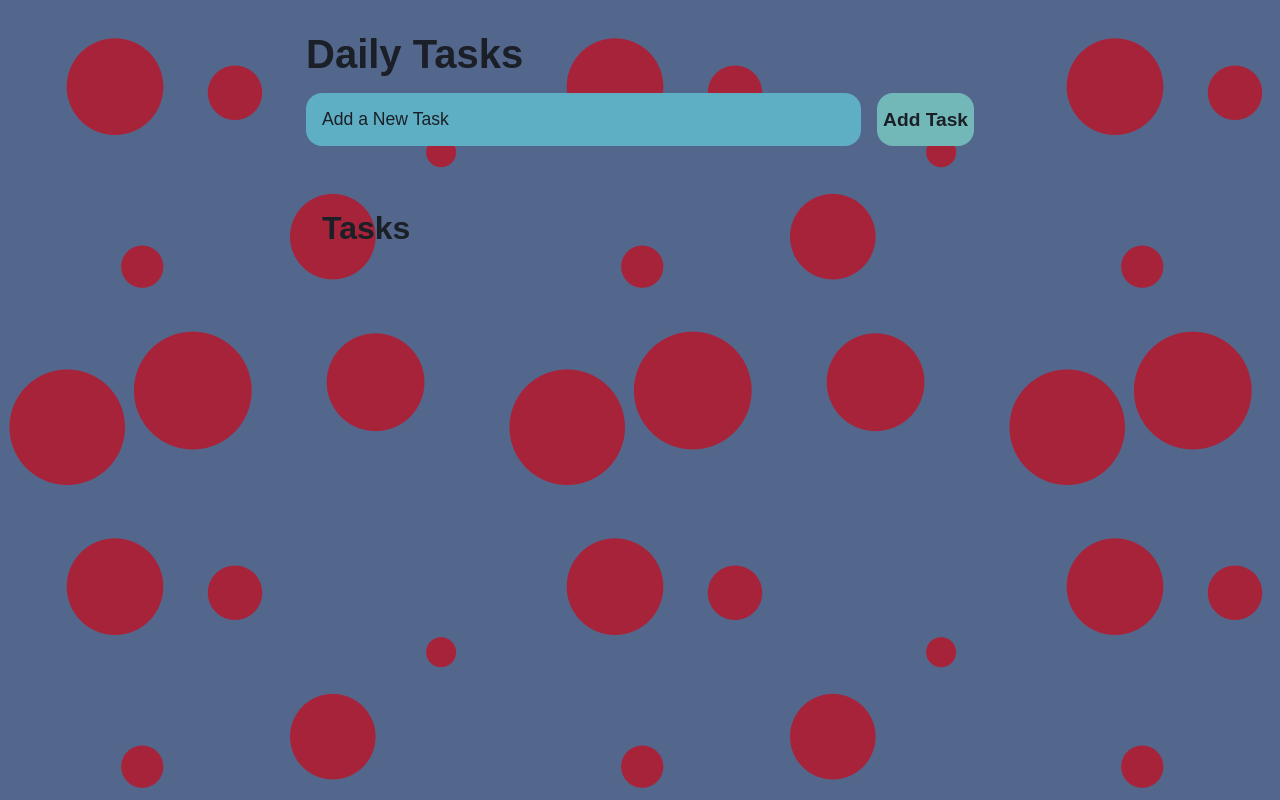
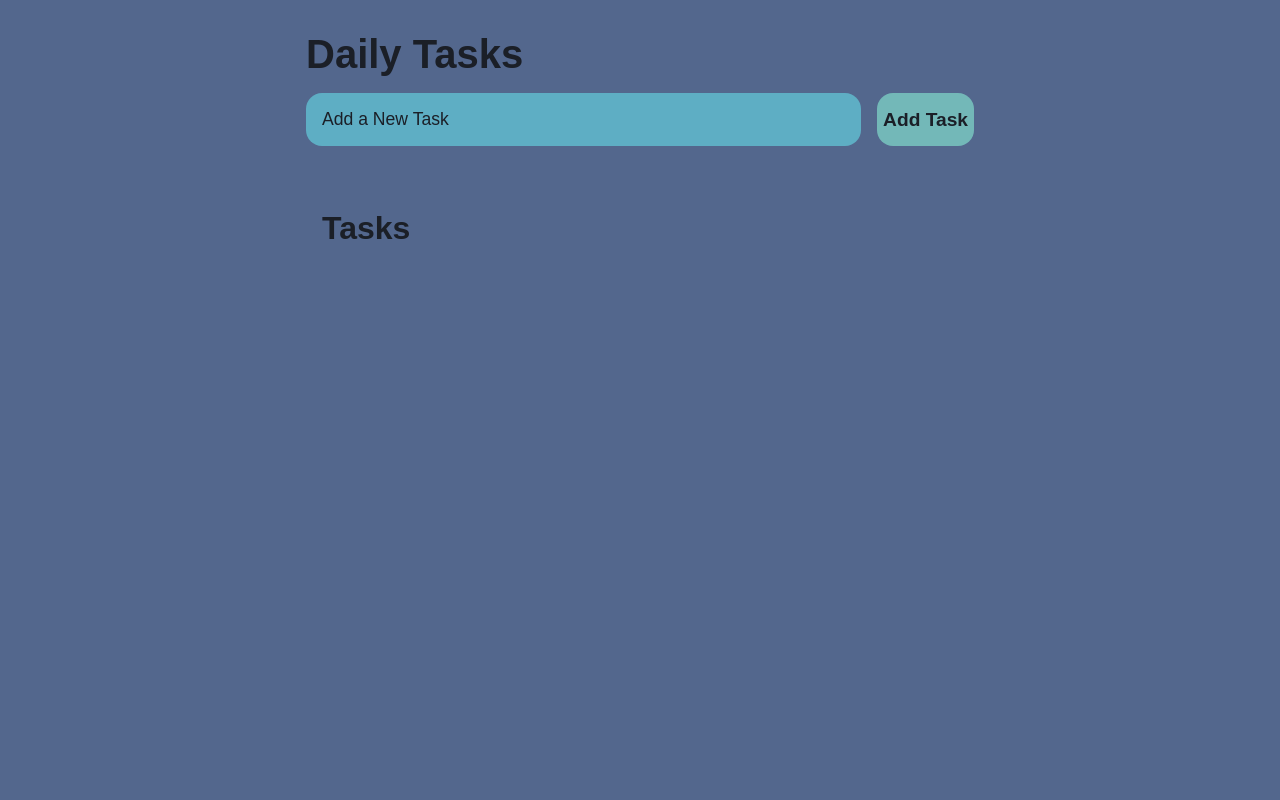
Before and after one commit to jurba1997/project2, a plain HTML site: page index.html in a window 1280 px wide. Drawn offline with Linux system fonts and the light colour scheme.

Commit message:
change the background color

```diff
--- a/assets/css/style.css
+++ b/assets/css/style.css
@@ -8,8 +8,7 @@ body{
     display: flex;
     flex-direction: column;
     min-height: 100vh;
-    background-image: url(../../background.png);
-    color: aliceblue;
+    background: #53678d;
 }
 
 header{
```
